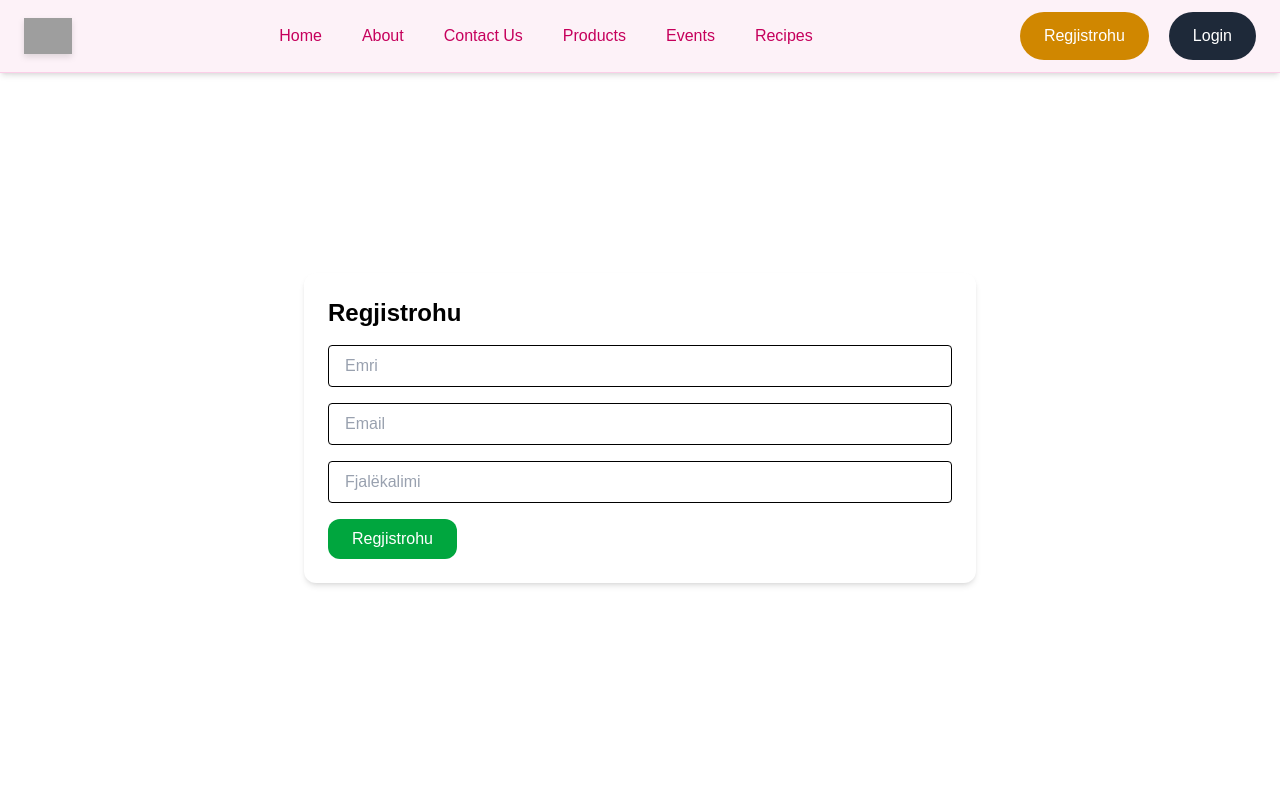
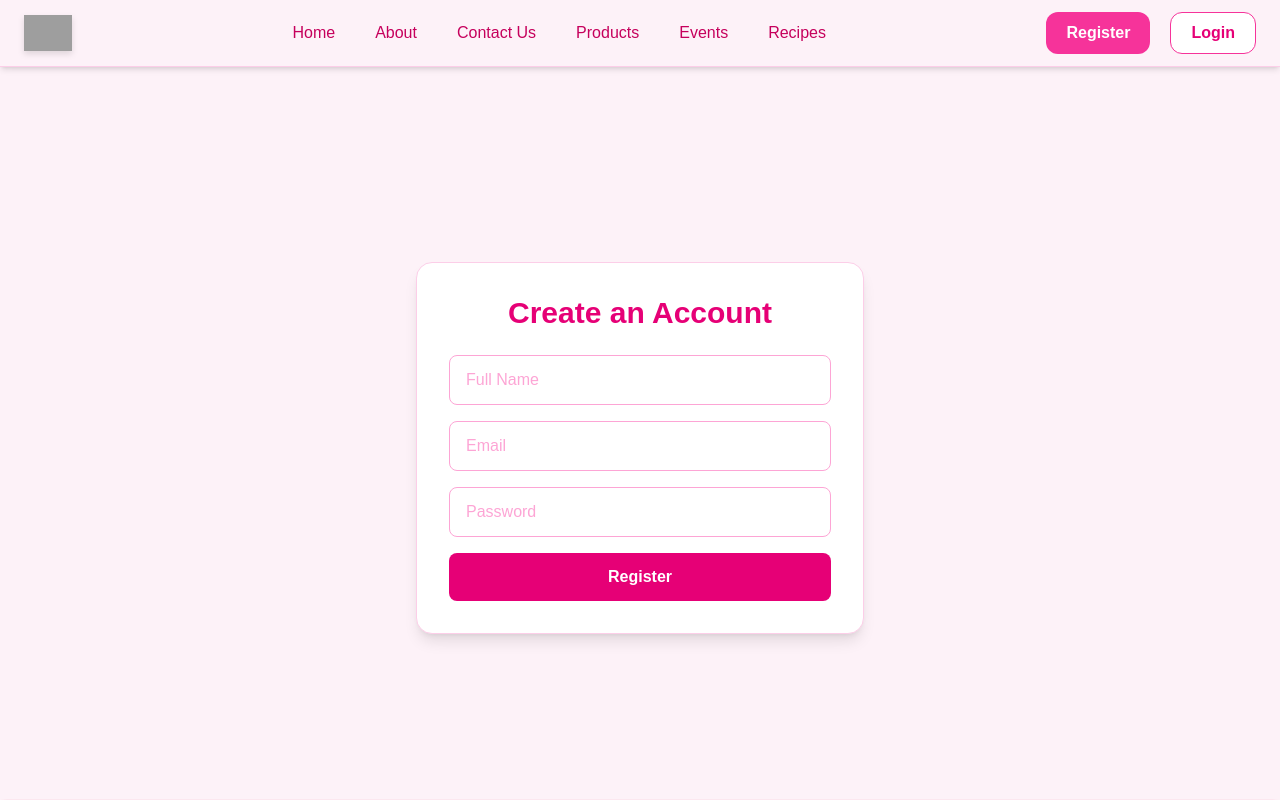
Before and after one commit to emorina1/foodly, a Next.js app: page /sign-up in a window 1280 px wide. Shown: the top 800 px of the page. Built offline with nearby package versions, Linux system fonts and the light colour scheme; no server answers; grey boxes are pictures that could not be loaded.

Commit message:
Implement role-based UI improvements and page styling
Co-Authored-By: Elsa Morina <151447538+emorina1@users.noreply.github.com>

```diff
--- /dev/null
+++ b/src/api/services/Admin.ts
@@ -0,0 +1,15 @@
+import clientPromise from "@/lib/mongodb";
+
+export async function getAllUsers() {
+  const client = await clientPromise;
+  const db = client.db(); // You can specify db name if needed: client.db("mydb")
+  const users = await db.collection("users").find().toArray();
+  return users;
+}
+
+export async function getTotalRecipes() {
+  const client = await clientPromise;
+  const db = client.db();
+  const count = await db.collection("recipes").countDocuments();
+  return count;
+}
--- a/src/components/Header/index.tsx
+++ b/src/components/Header/index.tsx
@@ -45,19 +45,49 @@ export function Header() {
     {item.name}
   </Link>
 ))}
+
+{session?.user?.role === "admin" && (
+  <Link
+    href="/dashboard/admin"
+    className={cs(
+      "text-pink-700 font-medium hover:text-pink-900 transition-colors duration-200",
+      {
+        "underline underline-offset-4 decoration-pink-500 font-semibold": pathname === "/dashboard/admin",
+      }
+    )}
+  >
+    Dashboard
+  </Link>
+)}
+
         </div>
 
-        {/* Login/Logout Buttons */}
         <div className="flex gap-5">
   {status === "authenticated" ? (
-            <Button onClick={() => signOut({ callbackUrl: "/sign-in" })} text="Dil" />
+    <button
+      onClick={() => signOut({ callbackUrl: "/sign-in" })}
+      className="bg-pink-500 hover:bg-pink-600 text-white font-semibold px-5 py-2 rounded-xl transition-all duration-300 hover:scale-105"
+    >
+      Log out
+    </button>
   ) : (
     <>
-              <Button onClick={() => router.push("/sign-up")} text="Regjistrohu" />
-              <Button onClick={() => router.push("/sign-in")} variant="secondary" text="Login" />
+      <button
+        onClick={() => router.push("/sign-up")}
+        className="bg-pink-500 hover:bg-pink-600 text-white font-semibold px-5 py-2 rounded-xl transition-all duration-300 hover:scale-105"
+      >
+        Register
+      </button>
+      <button
+        onClick={() => router.push("/sign-in")}
+        className="bg-white border border-pink-500 text-pink-600 hover:bg-pink-50 font-semibold px-5 py-2 rounded-xl transition-all duration-300 hover:scale-105"
+      >
+        Login
+      </button>
     </>
   )}
 </div>
+
       </div>
     </div>
   );
--- a/src/pages/dashboard/admin/index.tsx
+++ b/src/pages/dashboard/admin/index.tsx
@@ -1,12 +1,54 @@
+import { GetServerSideProps } from "next";
 import { getServerSession } from "next-auth";
 import { authOptions } from "@/lib/authOptions";
-import { GetServerSideProps } from "next";
+import { getAllUsers, getTotalRecipes } from "@/api/services/Admin";
+import { ObjectId } from "mongodb";
 
-export default function AdminDashboard() {
+type User = {
+  _id: string | ObjectId;
+  name: string;
+  email: string;
+  role: "admin" | "user";
+};
+
+type AdminDashboardProps = {
+  users: User[];
+  recipeCount: number;
+};
+
+export default function AdminDashboard({
+  users = [],
+  recipeCount = 0,
+}: AdminDashboardProps) {
   return (
-    <div>
-      <h1>Admin Dashboard</h1>
-      <p>Welcome, admin!</p>
+    <div className="p-10">
+      <h1 className="pt-24 p-10 text-3xl font-bold mb-6 text-pink-600">Admin Dashboard</h1>
+
+      <div className="grid grid-cols-1 md:grid-cols-2 lg:grid-cols-3 gap-6">
+        <div className="bg-white p-6 rounded shadow">
+          <h2 className="text-xl font-semibold text-pink-600">Total Users</h2>
+          <p className="text-2xl text-pink-600">{users.length}</p>
+        </div>
+
+        <div className="bg-white p-6 rounded shadow">
+          <h2 className="text-xl font-semibold text-pink-600">Total Recipes</h2>
+          <p className="text-2xl text-pink-600">{recipeCount}</p>
+        </div>
+      </div>
+
+      <div className="mt-10">
+        <h2 className="text-xl font-bold mb-4 text-pink-600">Users</h2>
+        <ul className="space-y-2">
+      {users.map((user) => (
+        <li
+          key={user._id.toString()}
+          className="bg-gray-100 p-3 rounded shadow-sm text-pink-600"
+        >
+          <span className="font-medium">{user.name}</span> – {user.email} ({user.role})
+        </li>
+        ))}
+      </ul>
+      </div>
     </div>
   );
 }
@@ -14,23 +56,22 @@ export default function AdminDashboard() {
 export const getServerSideProps: GetServerSideProps = async (context) => {
   const session = await getServerSession(context.req, context.res, authOptions);
 
-  if (!session) {
+  if (!session || session.user.role !== "admin") {
     return {
       redirect: {
-        destination: "/sign-in",
+        destination: "/",
         permanent: false,
       },
     };
   }
 
-  if (session.user.role !== "admin") {
-    return {
-      redirect: {
-        destination: "/dashboard/user",
-        permanent: false,
-      },
-    };
-  }
+  const users = await getAllUsers();
+  const recipeCount = await getTotalRecipes();
 
-  return { props: {} };
+  return {
+    props: {
+      users: JSON.parse(JSON.stringify(users)),
+      recipeCount,
+    },
+  };
 };
--- a/src/pages/products/index.tsx
+++ b/src/pages/products/index.tsx
@@ -6,6 +6,7 @@ import Link from "next/link";
 import { Product } from "@/api/models/Product";
 import { useRouter } from "next/router";
 import Head from "next/head";
+import { useSession } from "next-auth/react";
 
 export interface Post {
   id: string;
@@ -14,6 +15,9 @@ export interface Post {
 }
 
 export default function Products() {
+  const { data: session } = useSession();
+  const isAdmin = session?.user?.role === "admin";
+
   const { data: initialPosts, loading } = useFetch<Post[]>(
     "https://jsonplaceholder.typicode.com/posts"
   );
@@ -87,6 +91,7 @@ export default function Products() {
                     </h2>
                     <p className="text-gray-500 mb-4">{product.body}</p>
                     <p className="text-pink-800 font-bold mb-4">~ 90€ / Box</p>
+                    {isAdmin && (
                       <div className="flex justify-center gap-4">
                         <Link href={`/update/product/${product._id}`}>
                           <button className="bg-[#E6007E] hover:bg-pink-800 text-white rounded-full px-5 py-2 font-semibold transition">
@@ -100,6 +105,7 @@ export default function Products() {
                           Delete
                         </button>
                       </div>
+                    )}
                   </motion.div>
                 ))
               ) : (
@@ -109,6 +115,7 @@ export default function Products() {
               )}
             </div>
 
+            {isAdmin && (
               <div className="text-center mt-16">
                 <Link href="/create/product">
                   <button className="bg-pink-600 hover:bg-pink-700 text-white font-semibold px-8 py-3 rounded-full shadow-md transition">
@@ -116,6 +123,7 @@ export default function Products() {
                   </button>
                 </Link>
               </div>
+            )}
           </div>
         )}
       </div>
--- a/src/pages/recipes/index.tsx
+++ b/src/pages/recipes/index.tsx
@@ -5,8 +5,11 @@ import { motion } from "framer-motion";
 import useFetch from "hooks/useFetch";
 import { Recipe } from "@/api/models/Recipe";
 import recetaImage from "@/assets/images/po.jpg";
+import { useSession } from "next-auth/react";
 
 export default function Recipes() {
+  const { data: session } = useSession();
+  const isAdmin = session?.user?.role === "admin";
   const router = useRouter();
   const { data: recipesData, loading, remove } = useFetch<Recipe[]>("/api/recipes");
 
@@ -26,20 +29,16 @@ export default function Recipes() {
 
   return (
     <div className="pt-12 bg-[#ffe6ea] min-h-screen">
-      {/* Hero Section */}
       <div
         className="bg-cover bg-center h-[70vh] w-full flex flex-col items-start justify-center px-10"
         style={{ backgroundImage: `url(${recetaImage.src})` }}
       >
-<h1
-  className="text-5xl md:text-6xl font-bold text-pink-700 font-serif leading-tight tracking-tight"
->
+        <h1 className="text-5xl md:text-6xl font-bold text-pink-700 font-serif leading-tight tracking-tight">
           <span className="block">Scroll, choose,</span>
           <span className="block">and start baking magic.</span>
         </h1>
 
-
-  <div className="flex justify-end" style={{ paddingTop: '10rem', paddingRight: '10rem' }}>
+        <div className="flex justify-end pt-40 pr-40">
           <Link href="/events?category=cake">
             <button className="bg-gradient-to-r from-pink-500 to-pink-700 text-white font-bold text-lg px-8 py-4 rounded-full shadow-lg hover:scale-105 hover:shadow-2xl transition-all duration-300 ease-in-out">
               🎉 Check Our Events!
@@ -48,15 +47,9 @@ export default function Recipes() {
         </div>
       </div>
 
-
-      {/* Recipes Section */}
       <div className="py-16 px-8 max-w-[120rem] mx-auto">
-
-
         <div className="flex justify-between items-center mb-10">
-          <h2 className="text-4xl font-bold text-[#4b2e2e] font-serif">
-            Popular Recipes
-          </h2>
+          <h2 className="text-4xl font-bold text-[#4b2e2e] font-serif">Popular Recipes</h2>
           <Link href="/recipes/all">
             <p className="text-[#a5556c] cursor-pointer hover:underline">See all</p>
           </Link>
@@ -68,7 +61,6 @@ export default function Recipes() {
           </div>
         ) : recipesData && recipesData.length > 0 ? (
           <div className="grid grid-cols-1 sm:grid-cols-2 md:grid-cols-3 lg:grid-cols-4 xl:grid-cols-5 gap-8">
-
             {recipesData.map((recipe) => (
               <motion.div
                 key={recipe._id}
@@ -99,6 +91,7 @@ export default function Recipes() {
                     </ul>
                   </div>
 
+                  {isAdmin && (
                     <div className="flex justify-between mt-6">
                       <Link href={`/update/recipes/${recipe._id}`}>
                         <button className="px-4 py-2 bg-[#fbb6ce] text-white rounded-lg hover:bg-[#f78da7] transition text-sm">
@@ -112,16 +105,16 @@ export default function Recipes() {
                         Delete
                       </button>
                     </div>
+                  )}
                 </div>
               </motion.div>
             ))}
           </div>
         ) : (
-          <p className="text-center text-lg text-gray-600">
-            There are no recipes in the database
-          </p>
+          <p className="text-center text-lg text-gray-600">There are no recipes in the database</p>
         )}
 
+        {isAdmin && (
           <div className="text-center mt-12">
             <Link href="/create/recipe">
               <button className="px-6 py-3 bg-[#f78da7] text-white rounded-lg font-medium hover:bg-[#f57c9b] transition">
@@ -129,6 +122,7 @@ export default function Recipes() {
               </button>
             </Link>
           </div>
+        )}
       </div>
     </div>
   );
--- a/src/pages/sign-in/index.tsx
+++ b/src/pages/sign-in/index.tsx
@@ -28,7 +28,7 @@ export default function SignIn({ csrfToken }: { csrfToken: string }) {
       if (role === "admin") {
         router.push("/dashboard/admin");
       } else {
-        router.push("/dashboard/user");
+        router.push("/");
       }
     }
   };
@@ -38,40 +38,41 @@ export default function SignIn({ csrfToken }: { csrfToken: string }) {
       <Head>
         <title>Sign In | My Application</title>
       </Head>
-      <div className="pt-12">
-        <div className="flex flex-col items-center justify-center min-h-screen gap-y-20">
-          <div className="mb-10 max-w-2xl mx-auto bg-white p-6 rounded-xl shadow-md">
-            <h2 className="text-black text-2xl font-semibold mb-4">Kyçu</h2>
+
+      <div className="min-h-screen flex items-center justify-center bg-pink-50 pt-24 px-4">
+        <div className="w-full max-w-md bg-white p-8 rounded-2xl shadow-lg border border-pink-200">
+          <h2 className="text-3xl font-bold text-pink-600 mb-6 text-center">Welcome Back</h2>
+
           {error && (
-              <div className="bg-red-100 text-red-700 p-2 mb-4 rounded">
+            <div className="bg-red-100 text-red-700 p-3 mb-4 rounded-lg text-sm text-center">
               {error}
             </div>
           )}
-            <form onSubmit={handleSubmit}>
+
+          <form onSubmit={handleSubmit} className="space-y-4">
             <input
               type="email"
               placeholder="Email"
               value={email}
               onChange={(e) => setEmail(e.target.value)}
-                className="w-full px-4 py-2 mb-4 border rounded placeholder-gray-400 text-black"
+              className="w-full px-4 py-3 border border-pink-300 rounded-lg focus:ring-2 focus:ring-pink-400 outline-none placeholder-pink-300 text-pink-800"
               required
             />
             <input
               type="password"
-                placeholder="Fjalëkalimi"
+              placeholder="Password"
               value={password}
               onChange={(e) => setPassword(e.target.value)}
-                className="w-full px-4 py-2 mb-4 border rounded placeholder-gray-400 text-black"
+              className="w-full px-4 py-3 border border-pink-300 rounded-lg focus:ring-2 focus:ring-pink-400 outline-none placeholder-pink-300 text-pink-800"
               required
             />
             <button
               type="submit"
-                className="px-6 py-2 bg-green-600 text-white rounded-xl hover:bg-green-700 transition"
+              className="w-full py-3 bg-pink-600 text-white font-semibold rounded-lg hover:bg-pink-700 transition-transform transform hover:scale-105 duration-300"
             >
-                Kyçu
+              Log In
             </button>
           </form>
-          </div>
         </div>
       </div>
     </>
--- a/src/pages/sign-up/index.tsx
+++ b/src/pages/sign-up/index.tsx
@@ -1,10 +1,16 @@
 import { useState } from "react";
 import { useRouter } from "next/router";
 import { User } from "@/api/models/User";
+import Head from "next/head";
 
 export default function SignUp() {
   const router = useRouter();
-  const [user, setUser] = useState<User>({ name: "", email: "", password: "", role: "user" });
+  const [user, setUser] = useState<User>({
+    name: "",
+    email: "",
+    password: "",
+    role: "user",
+  });
   const [error, setError] = useState("");
   const [loading, setLoading] = useState(false);
 
@@ -33,21 +39,28 @@ export default function SignUp() {
   };
 
   return (
-    <div className="pt-12">
-      <div className="flex flex-col items-center justify-center min-h-screen gap-y-20">
-        <div className="mb-10 max-w-2xl mx-auto bg-white p-6 rounded-xl shadow-md">
-          <h2 className="text-black text-2xl font-semibold mb-4">Regjistrohu</h2>
+    <>
+      <Head>
+        <title>Register | My Application</title>
+      </Head>
+
+      <div className="min-h-screen flex items-center justify-center bg-pink-50 pt-24 px-4">
+        <div className="w-full max-w-md bg-white p-8 rounded-2xl shadow-lg border border-pink-200">
+          <h2 className="text-3xl font-bold text-pink-600 mb-6 text-center">Create an Account</h2>
+
           {error && (
-            <div className="bg-red-100 text-red-700 p-2 mb-4 rounded">
+            <div className="bg-red-100 text-red-700 p-3 mb-4 rounded-lg text-sm text-center">
               {error}
             </div>
           )}
+
+          <div className="space-y-4">
             <input
               type="text"
-            placeholder="Emri"
+              placeholder="Full Name"
               value={user.name}
               onChange={(e) => setUser({ ...user, name: e.target.value })}
-            className="w-full px-4 py-2 mb-4 border rounded placeholder-gray-400 text-black"
+              className="w-full px-4 py-3 border border-pink-300 rounded-lg focus:ring-2 focus:ring-pink-400 outline-none placeholder-pink-300 text-pink-800"
               required
             />
             <input
@@ -55,26 +68,28 @@ export default function SignUp() {
               placeholder="Email"
               value={user.email}
               onChange={(e) => setUser({ ...user, email: e.target.value })}
-            className="w-full px-4 py-2 mb-4 border rounded placeholder-gray-400 text-black"
+              className="w-full px-4 py-3 border border-pink-300 rounded-lg focus:ring-2 focus:ring-pink-400 outline-none placeholder-pink-300 text-pink-800"
               required
             />
             <input
               type="password"
-            placeholder="Fjalëkalimi"
+              placeholder="Password"
               value={user.password}
               onChange={(e) => setUser({ ...user, password: e.target.value })}
-            className="w-full px-4 py-2 mb-4 border rounded placeholder-gray-400 text-black"
+              className="w-full px-4 py-3 border border-pink-300 rounded-lg focus:ring-2 focus:ring-pink-400 outline-none placeholder-pink-300 text-pink-800"
               required
             />
+
             <button
               onClick={handleSubmit}
               disabled={loading}
-            className="px-6 py-2 bg-green-600 text-white rounded-xl hover:bg-green-700 transition disabled:opacity-50"
+              className="w-full py-3 bg-pink-600 text-white font-semibold rounded-lg hover:bg-pink-700 transition-transform transform hover:scale-105 duration-300 disabled:opacity-60"
             >
-            {loading ? "Duke u regjistruar..." : "Regjistrohu"}
+              {loading ? "Registering..." : "Register"}
             </button>
           </div>
         </div>
       </div>
+    </>
   );
 }
```
Also changed, not shown: src/pages/dashboard/user/index.tsx (+9 -10 lines), public/uploads/1748550533019-dea.png (added), public/uploads/1748550620014-dea.png (added). Lines whose indentation alone changed are shown as unchanged.
